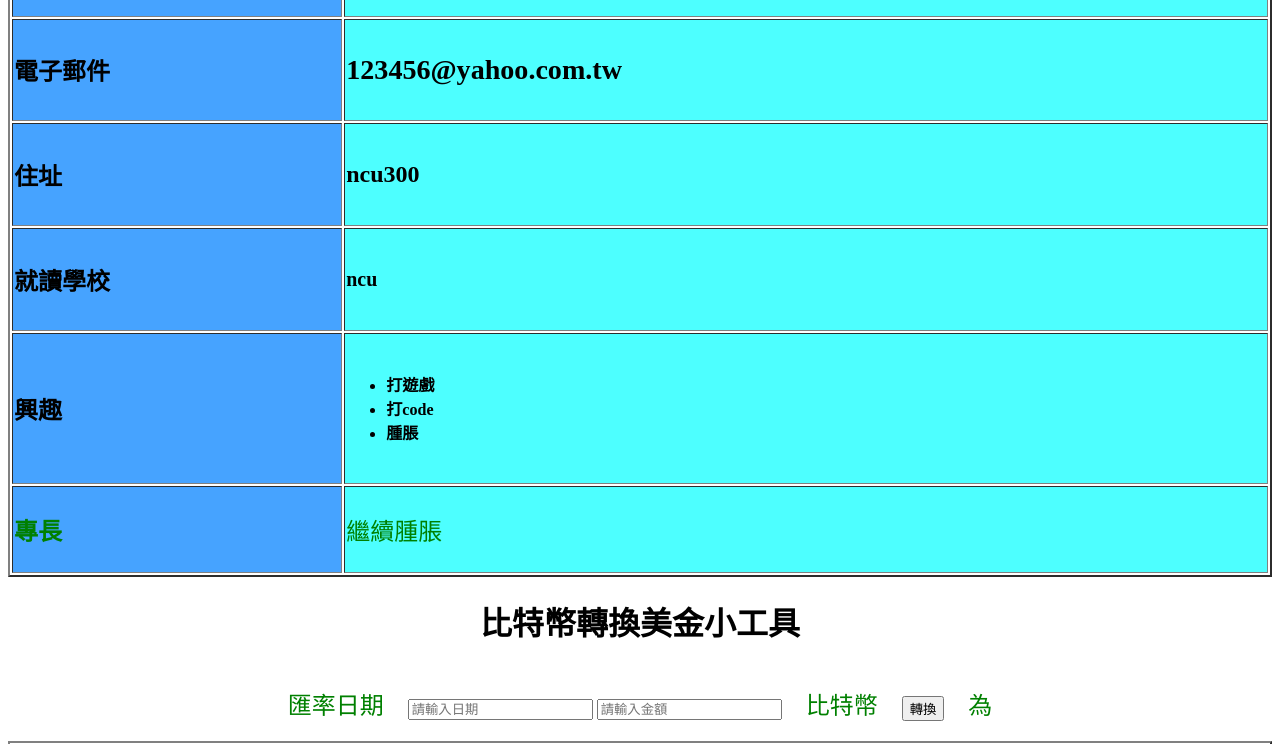
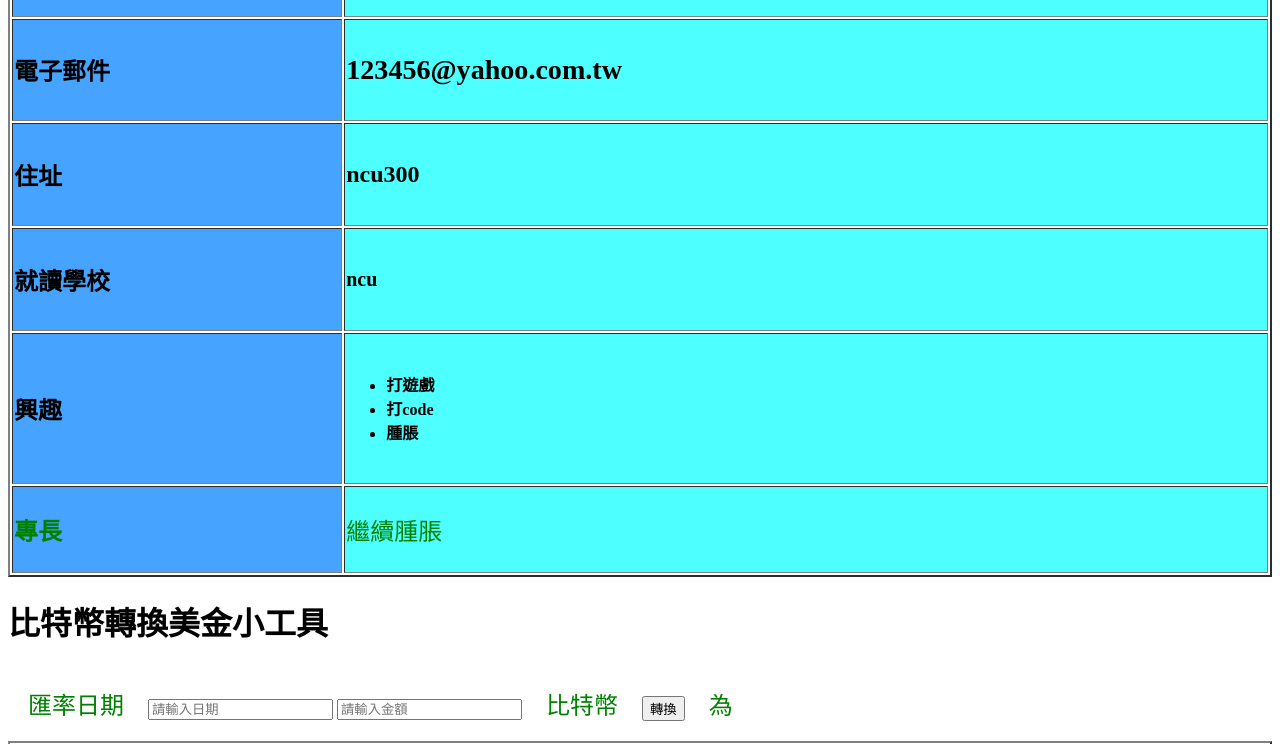
Before and after one commit to uCedric/108403516_2, a plain HTML site: page index.html in a window 1280 px wide. Shown: the part 379-1123 px from the top of the page. Drawn offline with Linux system fonts and the light colour scheme.

Commit message:
Update index.html

```diff
--- a/index.html
+++ b/index.html
@@ -26,8 +26,8 @@
 			width:40%;//網頁占比
 		}
 		div{
-			text-align:center;//置中
-			width:50%;
+			text-align:left;//靠左
+			width:60%;
 		}
 
 		tr{
```
